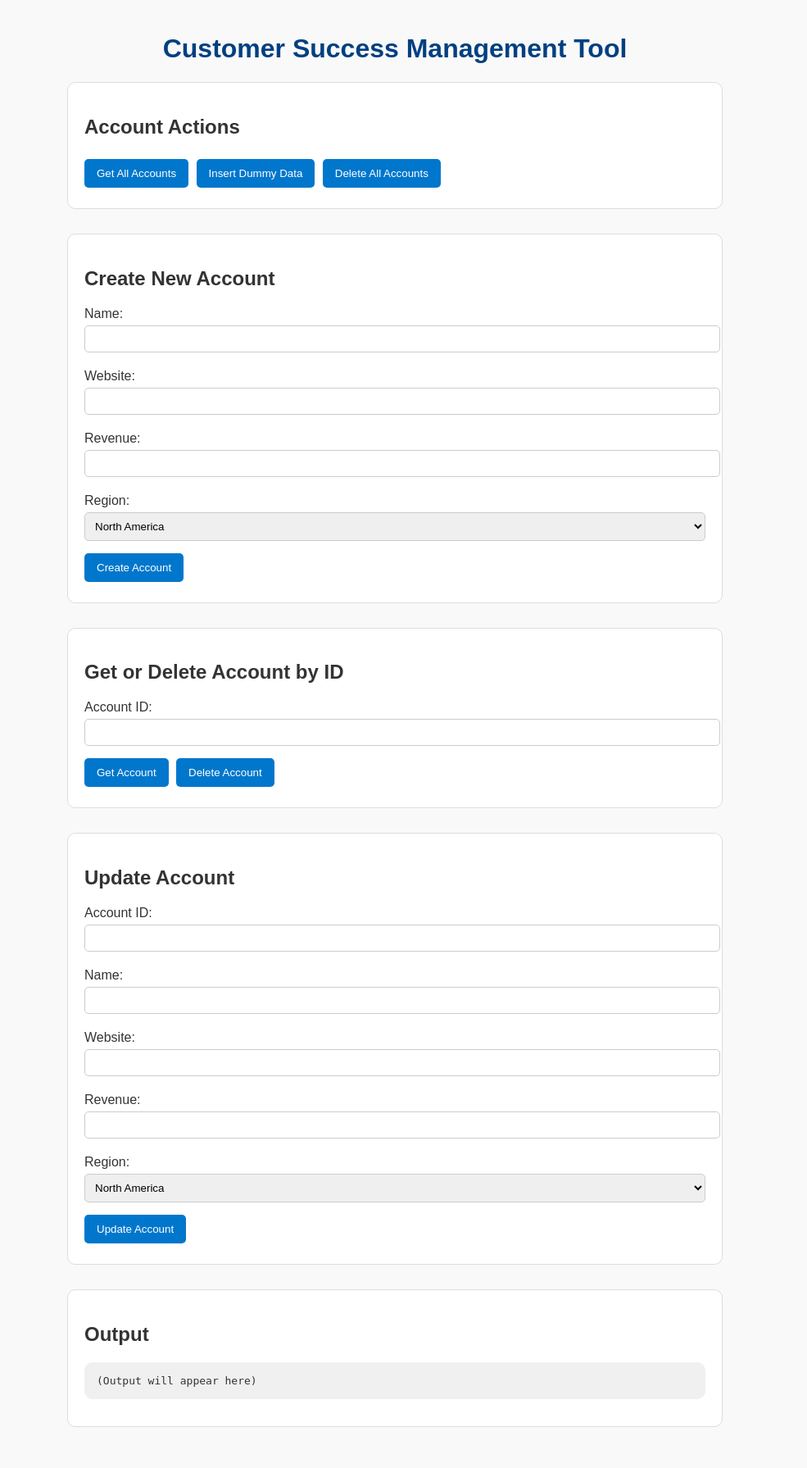
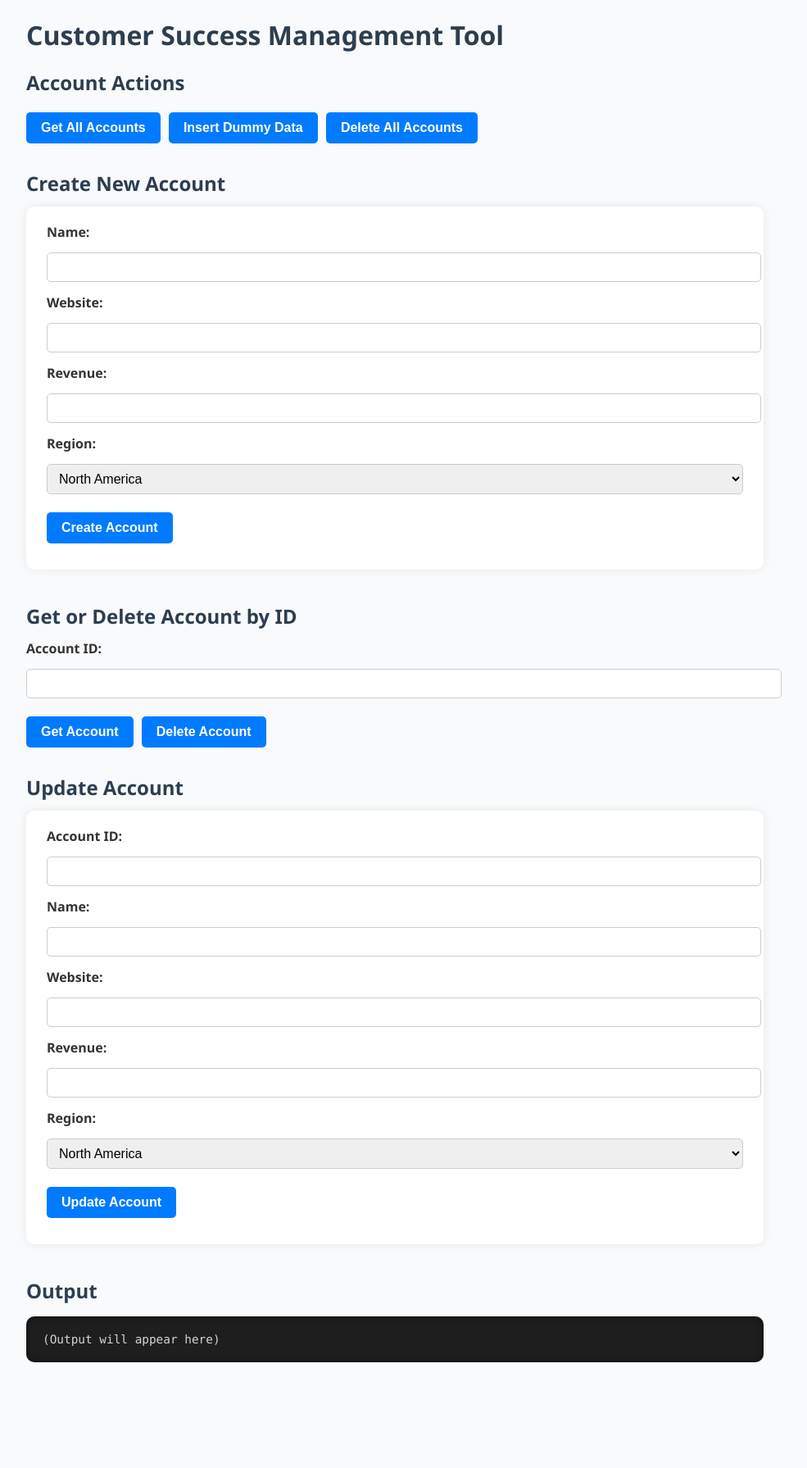
Before and after one commit to fdennehy/deploytopythonanywhere, a Flask app: page / in a window 1280 px wide. Shown: the whole page at 82% size, without its empty margins (158-1143 px from the left). After the commit the page ends 1662 px from the top, so only its background shows below. Run offline with Flask 3, Linux system fonts and the light colour scheme.

Commit message:
update account_viewer.html

```diff
--- a/templates/account_viewer.html
+++ b/templates/account_viewer.html
@@ -4,62 +4,104 @@
     <meta charset="UTF-8">
     <title>CSM Tool - Account Viewer</title>
     <style>
+  /* Global font and base styles */
         body {
-            font-family: Arial, sans-serif;
-            max-width: 800px;
-            margin: auto;
-            padding: 20px;
-            background-color: #f9f9f9;
+            font-family: 'Segoe UI', Tahoma, Geneva, Verdana, sans-serif;
+            background: #f9fafb;
             color: #333;
+            margin: 20px auto;
+            max-width: 900px;
+            padding: 0 20px 40px;
         }
 
-        h1 {
-            text-align: center;
-            color: #004080;
+        h1, h2 {
+            color: #2c3e50;
+            margin-bottom: 12px;
+            font-weight: 700;
         }
 
-        section {
-            margin-bottom: 30px;
-            padding: 20px;
-            border: 1px solid #ddd;
-            border-radius: 10px;
-            background-color: #fff;
+        button {
+            background-color: #007bff;
+            border: none;
+            color: white;
+            padding: 10px 18px;
+            margin: 8px 6px 12px 0;
+            border-radius: 5px;
+            font-weight: 600;
+            cursor: pointer;
+            transition: background-color 0.3s ease;
+            font-size: 1rem;
+        }
+
+        button:hover {
+            background-color: #0056b3;
+        }
+
+        button:active {
+            background-color: #003d80;
+        }
+
+        button:disabled {
+            background-color: #a0a0a0;
+            cursor: not-allowed;
         }
 
         label {
             display: block;
-            margin: 10px 0 5px;
+            margin-bottom: 10px;
+            font-weight: 600;
         }
 
-        input, select {
+        input[type="text"], input[type="url"], input[type="number"], select {
             width: 100%;
-            padding: 8px;
-            margin-bottom: 10px;
+            padding: 8px 10px;
+            margin-top: 4px;
+            margin-bottom: 14px;
+            border: 1.8px solid #ccc;
             border-radius: 5px;
-            border: 1px solid #ccc;
+            font-size: 1rem;
+            transition: border-color 0.3s ease;
         }
 
-        button {
-            margin: 5px 5px 5px 0;
-            padding: 10px 15px;
-            border: none;
-            border-radius: 5px;
-            background-color: #0077cc;
-            color: white;
-            cursor: pointer;
+        input[type="text"]:focus, input[type="url"]:focus, input[type="number"]:focus, select:focus {
+            border-color: #007bff;
+            outline: none;
         }
 
-        button:hover {
-            background-color: #005fa3;
+        form {
+            background: #fff;
+            padding: 20px 25px;
+            border-radius: 10px;
+            box-shadow: 0 0 12px rgba(0,0,0,0.08);
+            margin-bottom: 40px;
         }
 
         pre#output {
-            background-color: #f0f0f0;
-            padding: 15px;
+            background-color: #1e1e1e;
+            color: #d4d4d4;
+            padding: 20px;
             border-radius: 10px;
+            font-family: 'Consolas', 'Courier New', monospace;
+            font-size: 0.9rem;
             white-space: pre-wrap;
+            max-height: 400px;
+            overflow-y: auto;
+            box-shadow: inset 0 0 10px rgba(0,0,0,0.5);
         }
-    </style>
+
+        /* Responsive tweaks */
+        @media (max-width: 600px) {
+            body {
+            margin: 10px;
+            padding: 0 10px 30px;
+            }
+
+            button {
+            width: 100%;
+            margin-bottom: 10px;
+            }
+        }
+</style>
 
     <script>
         const BASE_URL = "https://fdennehy.pythonanywhere.com/accounts";
```
